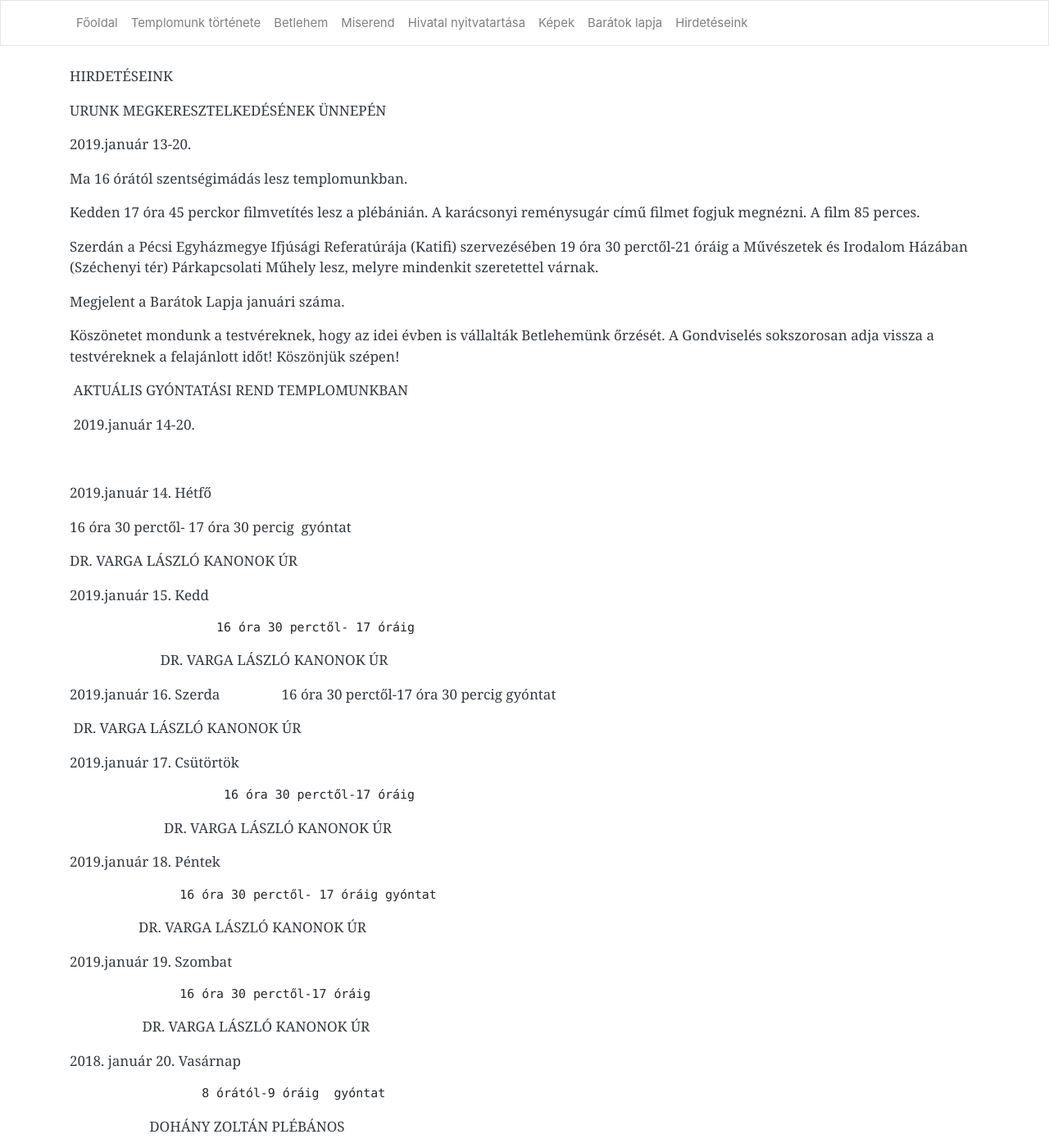
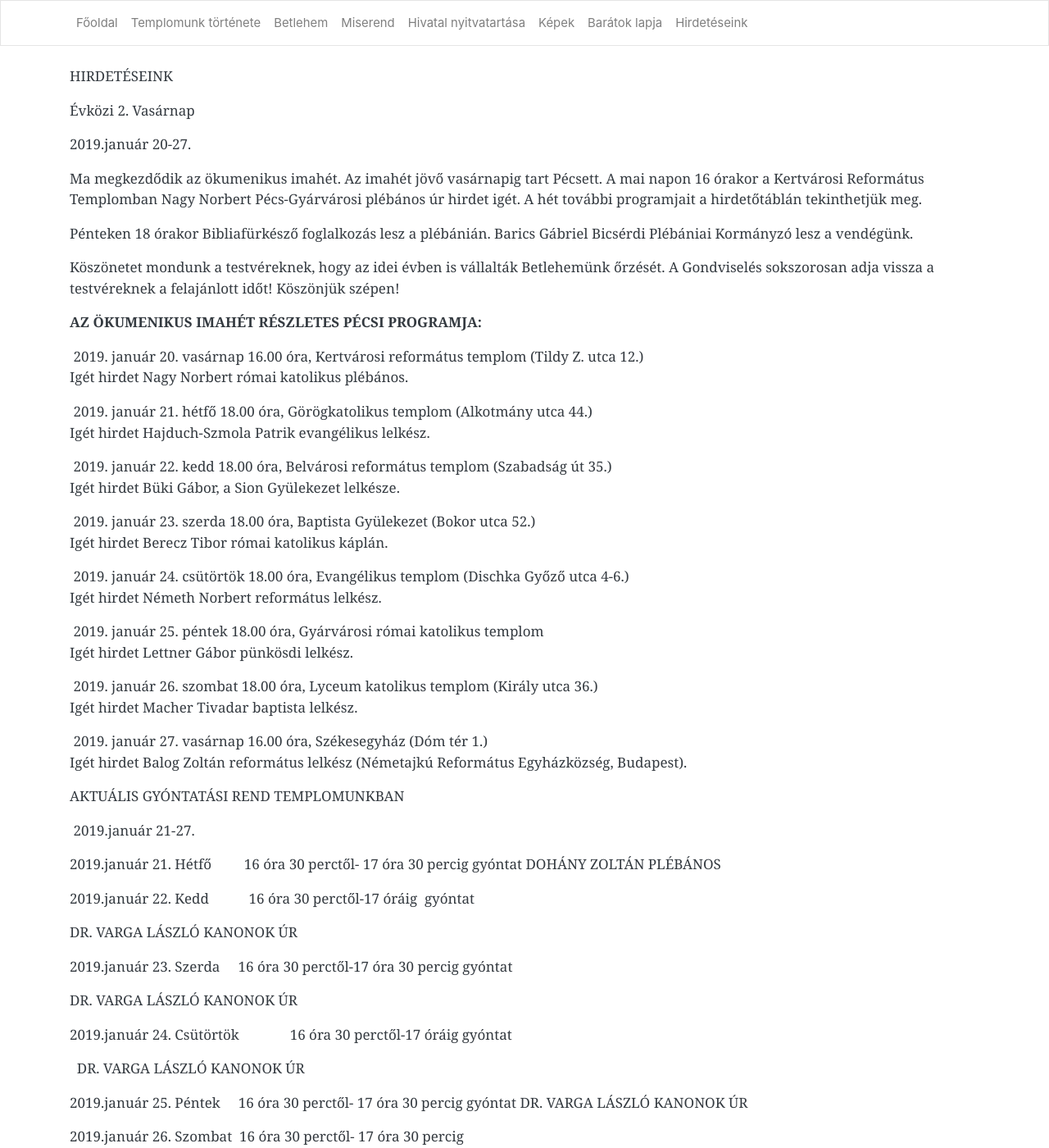
Before and after one commit to pecsi-ferences/pecsi-ferences.github.io, a Jekyll site: the page built from hirdeteseink.md, in a window 1280 px wide and 1400 px high. Shown: the whole window at 82% size. Built offline with Jekyll 4.4.1, drawn with Linux system fonts in a browser that asks for light colours; nearby versions of some CDN libraries; some of the changed text lies outside the part shown.

Commit message:
Update from Forestry.io - Updated hirdeteseink.md

```diff
--- a/hirdeteseink.md
+++ b/hirdeteseink.md
@@ -3,6 +3,78 @@ layout: default
 title: Hirdetéseink
 
 ---
+HIRDETÉSEINK
+
+Évközi 2. Vasárnap
+
+2019\.január 20-27.
+
+Ma megkezdődik az ökumenikus imahét. Az imahét jövő vasárnapig tart Pécsett. A mai napon 16 órakor a Kertvárosi Református Templomban Nagy Norbert Pécs-Gyárvárosi plébános úr hirdet igét. A hét további programjait a hirdetőtáblán tekinthetjük meg.
+
+Pénteken 18 órakor Bibliafürkésző foglalkozás lesz a plébánián. Barics Gábriel Bicsérdi Plébániai Kormányzó lesz a vendégünk.
+
+Köszönetet mondunk a testvéreknek, hogy az idei évben is vállalták Betlehemünk őrzését. A Gondviselés sokszorosan adja vissza a testvéreknek a felajánlott időt! Köszönjük szépen!
+
+**AZ ÖKUMENIKUS IMAHÉT RÉSZLETES PÉCSI PROGRAMJA:**
+
+ 2019. január 20. vasárnap 16.00 óra, Kertvárosi református templom (Tildy Z. utca 12.)
+ Igét hirdet Nagy Norbert római katolikus plébános.
+
+ 2019. január 21. hétfő 18.00 óra, Görögkatolikus templom (Alkotmány utca 44.)
+ Igét hirdet Hajduch-Szmola Patrik evangélikus lelkész.
+
+ 2019. január 22. kedd 18.00 óra, Belvárosi református templom (Szabadság út 35.)
+ Igét hirdet Büki Gábor, a Sion Gyülekezet lelkésze.
+
+ 2019. január 23. szerda 18.00 óra, Baptista Gyülekezet (Bokor utca 52.)
+ Igét hirdet Berecz Tibor római katolikus káplán.
+
+ 2019. január 24. csütörtök 18.00 óra, Evangélikus templom (Dischka Győző utca 4-6.)
+ Igét hirdet Németh Norbert református lelkész.
+
+ 2019. január 25. péntek 18.00 óra, Gyárvárosi római katolikus templom
+ Igét hirdet Lettner Gábor pünkösdi lelkész.
+
+ 2019. január 26. szombat 18.00 óra, Lyceum katolikus templom (Király utca 36.)
+ Igét hirdet Macher Tivadar baptista lelkész.
+
+ 2019. január 27. vasárnap 16.00 óra, Székesegyház (Dóm tér 1.)
+ Igét hirdet Balog Zoltán református lelkész (Németajkú Református Egyházközség, Budapest).
+
+AKTUÁLIS GYÓNTATÁSI REND TEMPLOMUNKBAN
+
+ 2019.január 21-27.
+
+2019\.január 21. Hétfő                                                           16 óra 30 perctől- 17 óra 30 percig gyóntat                    DOHÁNY ZOLTÁN PLÉBÁNOS
+
+2019\.január 22. Kedd           16 óra 30 perctől-17 óráig  gyóntat
+
+DR. VARGA LÁSZLÓ KANONOK ÚR
+
+2019\.január 23. Szerda     16 óra 30 perctől-17 óra 30 percig gyóntat
+
+DR. VARGA LÁSZLÓ KANONOK ÚR
+
+2019\.január 24. Csütörtök              16 óra 30 perctől-17 óráig gyóntat
+
+  DR. VARGA LÁSZLÓ KANONOK ÚR
+
+2019\.január 25. Péntek     16 óra 30 perctől- 17 óra 30 percig gyóntat                                                                               DR. VARGA LÁSZLÓ KANONOK ÚR
+
+2019\.január 26. Szombat  16 óra 30 perctől- 17 óra 30 percig
+
+gyóntat
+
+DR. VARGA LÁSZLÓ KANONOK ÚR
+
+2018\. január 27. Vasárnap        8 órától-9 óráig  gyóntat
+
+ DOHÁNY ZOLTÁN PLÉBÁNOS                                                      17 órától-18 óráig gyóntat
+
+DR. VARGA LÁSZLÓ KANONOK ÚR
+
+
+
 HIRDETÉSEINK
 
 URUNK MEGKERESZTELKEDÉSÉNEK ÜNNEPÉN
@@ -19,11 +91,9 @@ Megjelent a Barátok Lapja januári száma.
 
 Köszönetet mondunk a testvéreknek, hogy az idei évben is vállalták Betlehemünk őrzését. A Gondviselés sokszorosan adja vissza a testvéreknek a felajánlott időt! Köszönjük szépen!
 
- AKTUÁLIS GYÓNTATÁSI REND TEMPLOMUNKBAN
+AKTUÁLIS GYÓNTATÁSI REND TEMPLOMUNKBAN
 
- 2019.január 14-20.
-
-
+2019\.január 14-20.
 
 2019\.január 14. Hétfő
 
@@ -35,41 +105,39 @@ DR. VARGA LÁSZLÓ KANONOK ÚR
 
                         16 óra 30 perctől- 17 óráig
 
-                         DR. VARGA LÁSZLÓ KANONOK ÚR
+DR. VARGA LÁSZLÓ KANONOK ÚR
 
 2019\.január 16. Szerda                                                                                             16 óra 30 perctől-17 óra 30 percig gyóntat
 
- DR. VARGA LÁSZLÓ KANONOK ÚR
+DR. VARGA LÁSZLÓ KANONOK ÚR
 
 2019\.január 17. Csütörtök
 
                          16 óra 30 perctől-17 óráig
 
-                          DR. VARGA LÁSZLÓ KANONOK ÚR
+DR. VARGA LÁSZLÓ KANONOK ÚR
 
 2019\.január 18. Péntek
 
                    16 óra 30 perctől- 17 óráig gyóntat
 
-                   DR. VARGA LÁSZLÓ KANONOK ÚR
+DR. VARGA LÁSZLÓ KANONOK ÚR
 
 2019\.január 19. Szombat
 
                    16 óra 30 perctől-17 óráig
 
-                    DR. VARGA LÁSZLÓ KANONOK ÚR
+DR. VARGA LÁSZLÓ KANONOK ÚR
 
 2018\. január 20. Vasárnap
 
                       8 órától-9 óráig  gyóntat
 
-                      DOHÁNY ZOLTÁN PLÉBÁNOS
+DOHÁNY ZOLTÁN PLÉBÁNOS
 
-                        17 órától-18 óráig gyóntat
+17 órától-18 óráig gyóntat
 
-                       DR. VARGA LÁSZLÓ KANONOK ÚR
-
-
+DR. VARGA LÁSZLÓ KANONOK ÚR
 
 HIRDETÉSEINK
 
```
Also changed, not shown: .forestry/settings.yml.
